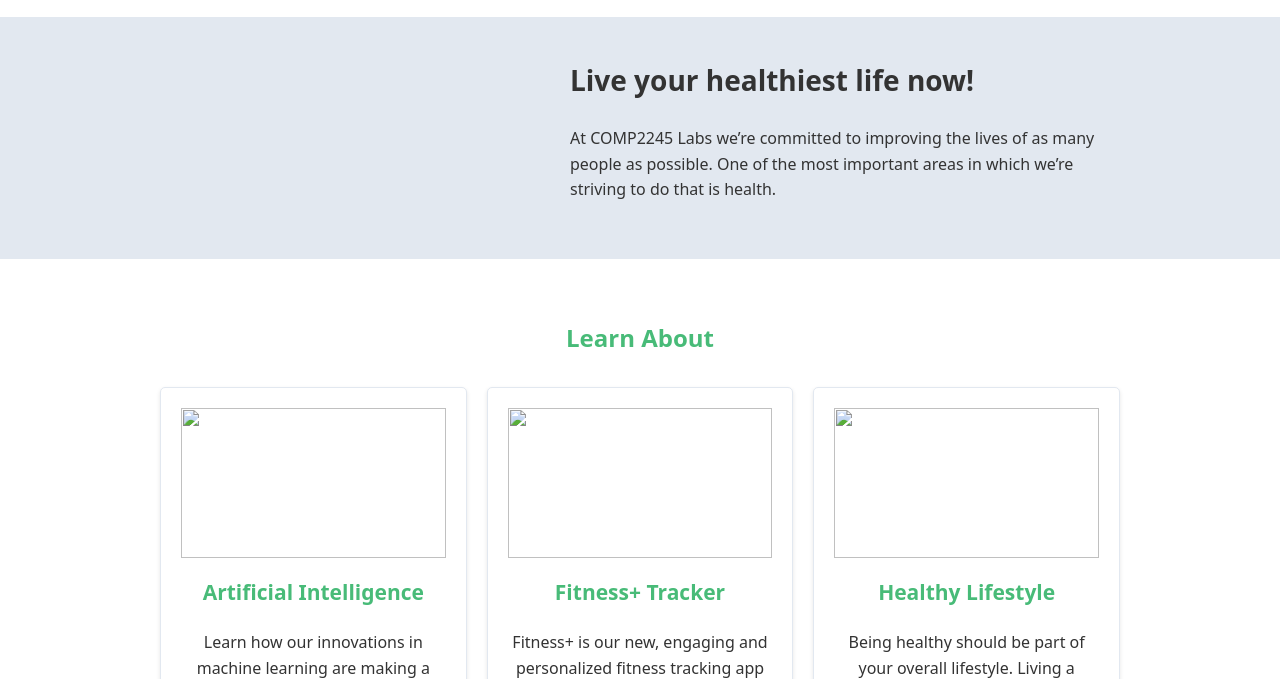
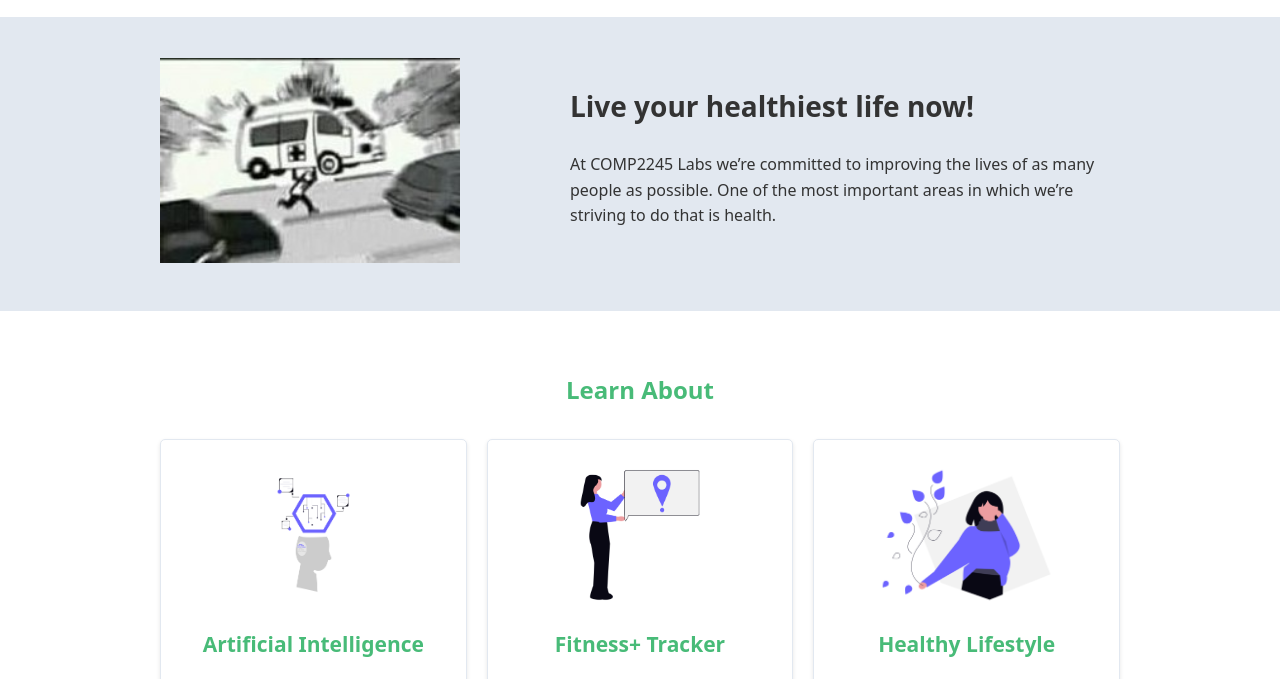
Before and after one commit to Che-Oumar/comp2245-project1, a plain HTML site: page index.html in a window 1280 px wide. Shown: the part 55-734 px from the top of the page. Drawn offline with Linux system fonts and the light colour scheme.

Commit message:
Final Implementation

```diff
--- a/index.html
+++ b/index.html
@@ -26,7 +26,7 @@
         <section class="overview-hero">
             <div class="container">
                 <div class="overview-hero-image">
-                    <img src="#" alt="">
+                    <img src="Healthiestlife.jpg" alt="">
                 </div>
                 <div class="overview-hero-text">
                     <h2>Live  your healthiest life now!</h2>
@@ -39,21 +39,21 @@
                 <h2>Learn About</h2>
                 <div class="cards">
                     <div class="card">
-                        <img src="#" alt="">
+                        <img src="AI.png" alt="">
                         <div class="card-body">
                             <h3>Artificial Intelligence</h3>
                             <p>Learn how our innovations in machine learning are making a positive impact on healthcare.</p>
                         </div>
                     </div>
                     <div class="card">
-                        <img src="#" alt="">
+                        <img src="Fitnesstrack.png" alt="">
                         <div class="card-body">
                             <h3>Fitness+ Tracker</h3>
                             <p>Fitness+ is our new, engaging and personalized fitness tracking app experience designed to help you stay in shape and feel great.</p>
                         </div>
                     </div>
                     <div class="card">
-                        <img src="#" alt="">
+                        <img src="HealthyLifestyle.png" alt="">
                         <div class="card-body">
                             <h3>Healthy Lifestyle</h3>
                             <p>Being healthy should be part of your overall lifestyle. Living a healthy lifestyle can help prevent chronic diseases and long-term illnesses.Take control of your life with these 5 simple steps.</p>
@@ -77,7 +77,7 @@
             <div class="container">
                 <h2>Recent Stories</h2>
                 <article>
-                    <img src="" alt="">
+                    <img src="DrChristopher.jpg" alt="">
                     <div class="article-body">
                         <h3>Dr. Christopher Turk has spent his entire career caring for people’s health and wellbeing.</h3>
                         <p>After years in the healthcare system, Dr. Christopher Turk is bringing together groups of people across the world to take on big healthcare challenges through groundbreaking research and developing tools that support better care.</p>
@@ -85,7 +85,7 @@
                     </div>
                 </article>
                 <article>
-                    <img src="" alt="">
+                    <img src="covid.jpg" alt="">
                     <div class="article-body">
                         <h3>COMP2245 Labs collaborates with the Ministry of Health and Ministry of Education on COVID-19 Risk Screening and Testing</h3>
                         <p>COMP2245 Labs, in collaboration with the Ministry of Health and Wellness and Ministry of Education, will launch a pilot project intended to expand access to COVID-19 risk screening and testing for high risk individuals in the parishes of Kingston and St. Andrew.</p>
```
Also changed, not shown: AI.png (added), 1 other file.
